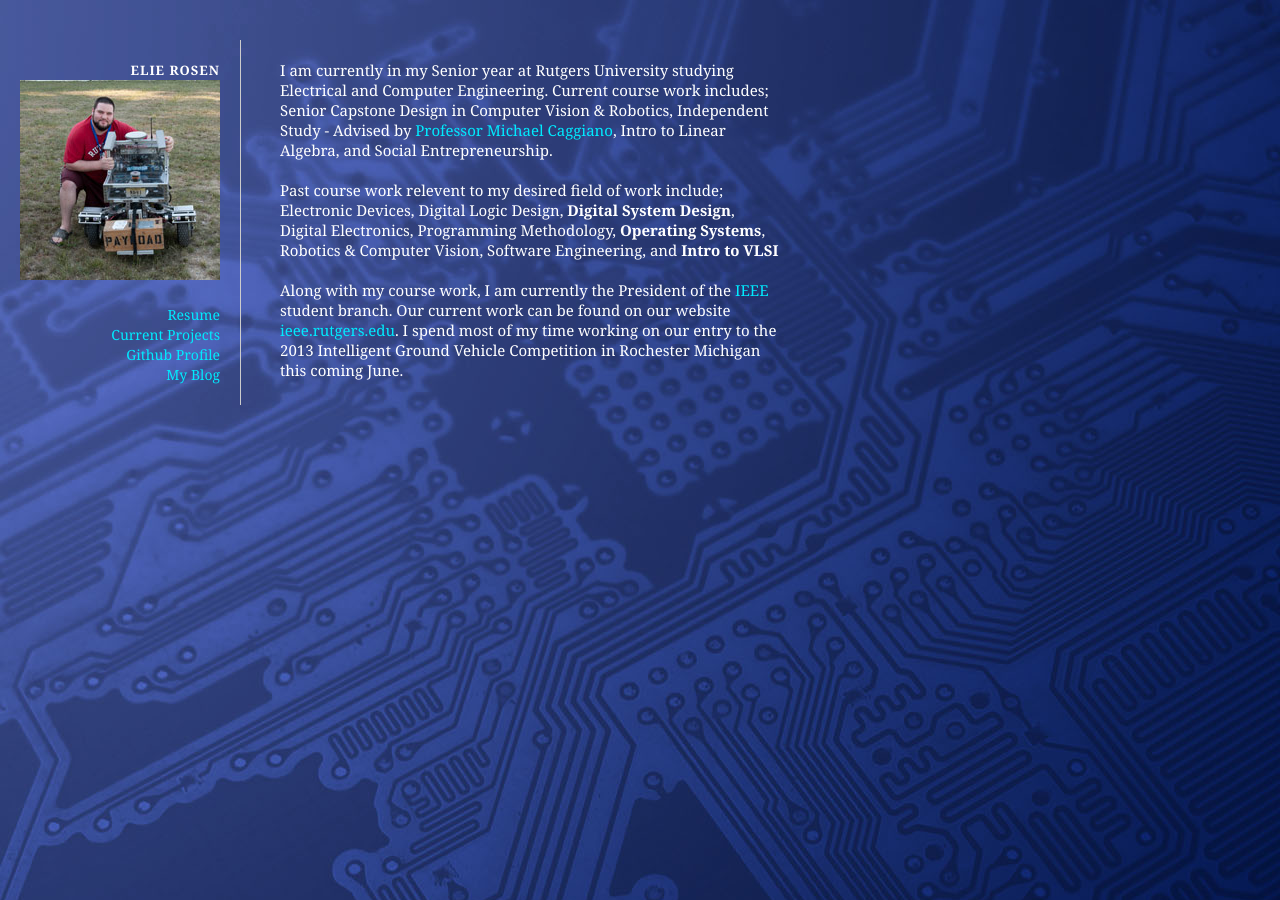
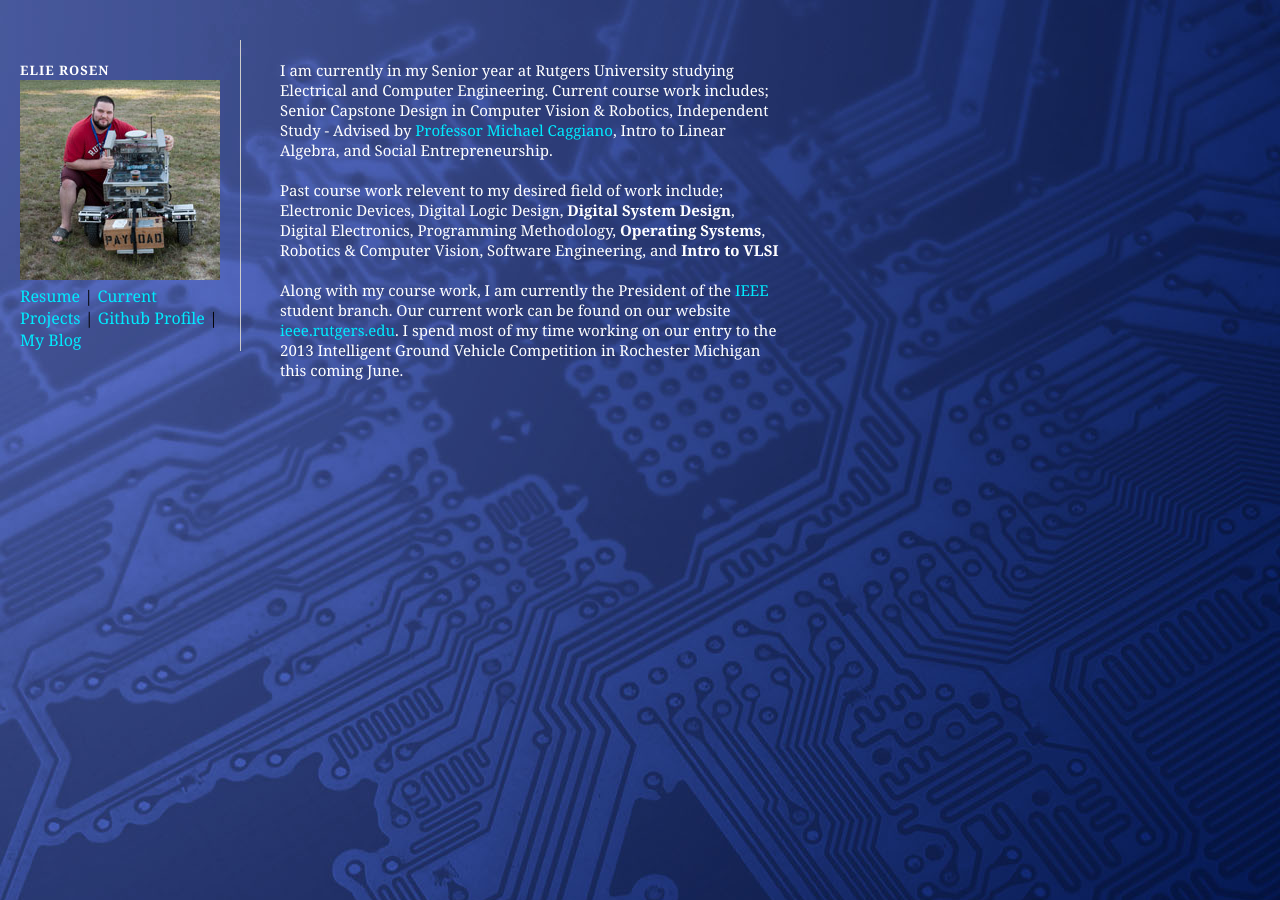
Before and after one commit to erosen/erosen.github.io, a Jekyll site: the page built from index.md, in a window 1280 px wide. Built offline with Jekyll 4.4.1, drawn with Linux system fonts in a browser that asks for light colours; Markdown is read by kramdown in place of the engine named in the settings.

Commit message:
menu change to align left, new pics

```diff
--- a/_layouts/default.html
+++ b/_layouts/default.html
@@ -12,13 +12,11 @@
     </div>
     <div id="sidebar">
 	  <a href="/"><h2>Elie Rosen</h2></a>
-	  <a href="/images/profile_large.jpg"><img src="/images/profile.jpg" />
-      <ul>
-        <li><a href="/resume.html">Resume</a></li>
-		<li><a href="/projects.html">Current Projects</a></li>
-        <li><a href="http://github.com/erosen/">Github Profile</a></li>
-        <li><a href="http://www.mylifeiscomputers.net">My Blog</a></li>
-      </ul>
+	  <a href="/images/profile_large.jpg"><img src="/images/profile.jpg" /></a>
+      <a href="/resume.html">Resume</a> |
+	  <a href="/projects.html">Current Projects</a> |
+      <a href="http://github.com/erosen/">Github Profile</a> |
+      <a href="http://www.mylifeiscomputers.net">My Blog</a>
     </div>
   </body>
 </html>
--- a/style.css
+++ b/style.css
@@ -69,7 +69,7 @@ a:hover {
 
   border-right: 1px solid #ccc;
 
-  text-align: right;
+  text-align: left;
 }
 
 #sidebar h2 {
```
Also changed, not shown: images/profile.jpg, images/profile_large.jpg.
